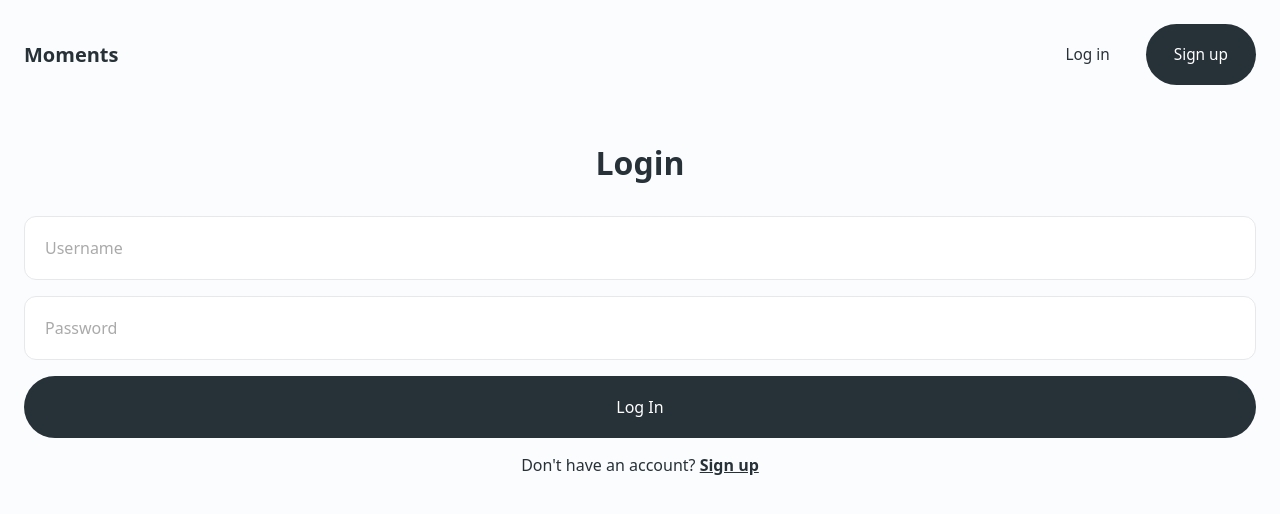
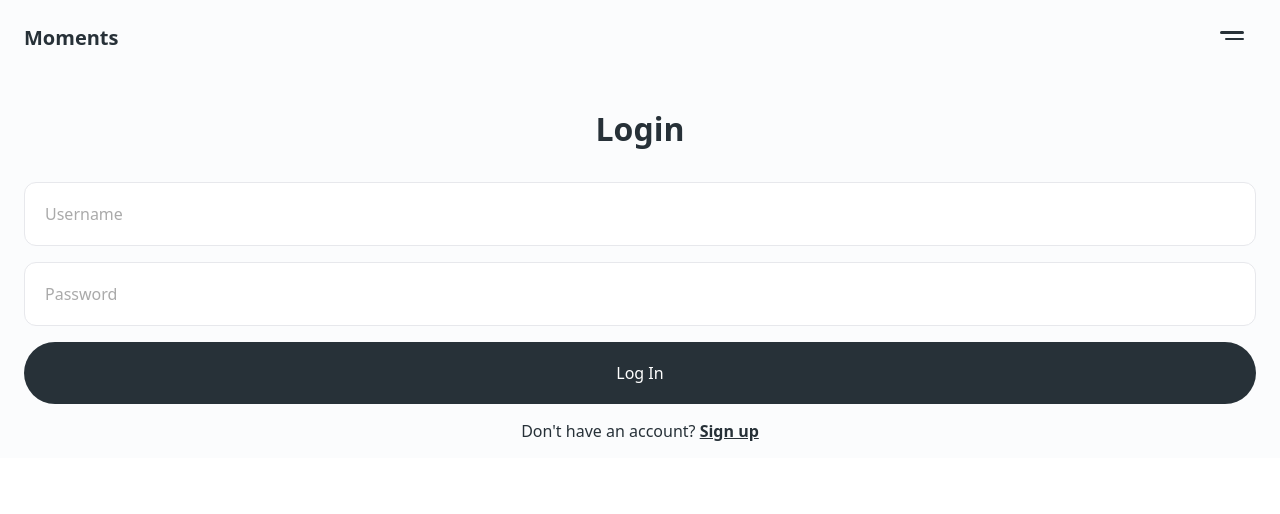
Before and after one commit to mazhugasergei/SNS.old.old, a React (Create React App) app in the folder client/: page /log-in in a window 1280 px wide. Shown: the top 514 px of the page. Built offline with nearby package versions, Linux system fonts and the light colour scheme; no server answers.

Commit message:
Create menu button

```diff
--- a/client/src/App.tsx
+++ b/client/src/App.tsx
@@ -1,8 +1,12 @@
 import { BrowserRouter, Routes, Route } from "react-router-dom"
 import axios from "axios"
+// redux
 import { useDispatch } from "react-redux"
 import { setUser } from "store/slices/userSlice"
+// components
 import Header from "components/Header"
+import Menu from "components/Menu"
+// pages
 import Home from "pages/Home/Home"
 import LogIn from "pages/LogIn/LogIn"
 import SignUp from "pages/SignUp/SignUp"
@@ -11,23 +15,21 @@ export default () => {
   const dispatch = useDispatch()
 
   // checl if logged in with valid token
-  axios.get(`${process.env.REACT_APP_API}/is-auth`, {
-    headers: {
-      "x-access-token": localStorage.getItem('x-access-token')
-    }
-  })
-    .then(res => {
-      if(res) dispatch(setUser({ _id: res.data.user_id }))
-    })
+  axios.get(`${process.env.REACT_APP_API}/is-auth`, { headers:{ "x-access-token": localStorage.getItem('x-access-token') } })
+    .then(res => { if(res) dispatch(setUser({ _id: res.data.user_id })) })
 
   return (
     <BrowserRouter>
+      <Menu />
+      <div className="content">
         <Header />
         <Routes>
           <Route path="/" element={<Home />} />
           <Route path="/log-in" element={<LogIn />} />
           <Route path="/sign-up" element={<SignUp />} />
         </Routes>
+      </div>
+      <div className="content bg-card" />
     </BrowserRouter>
   )
 }
--- a/client/src/assets/style/components/_header.scss
+++ b/client/src/assets/style/components/_header.scss
@@ -5,12 +5,11 @@ header{
 
   .logo{
     font-size: 1.25rem;
-    font-weight: 600;
+    font-weight: 700;
     margin-right: auto;
   }
 
   .account-btns{
     display: flex;
-    gap: .5rem;
   }
 }
--- /dev/null
+++ b/client/src/assets/style/components/_menu.scss
@@ -0,0 +1,57 @@
+.menu-btn{
+  cursor: pointer;
+  position: fixed;
+  top: 2.234375rem; ////
+  right: var(--wrapper-padding-inline);
+  transform: translateY(-50%);
+  z-index: 1000;
+  width: 3rem;
+  height: 3rem;
+  padding: .75rem;
+  .lines-cont{
+    width: 100%;
+    height: 100%;
+    display: flex;
+    flex-flow: column;
+    justify-content: center;
+    align-items: flex-end;
+  }
+  .line{
+    width: 100%;
+    height: 0.15rem;
+    background: $primary;
+    border-radius: 100vmax;
+    &:nth-child(1){
+      transition: transform $transition, margin $transition;
+      margin-bottom: .25rem;
+    }
+    &:nth-child(2){
+      transition: width 0s, transform $transition;
+      width: 80%;
+    }
+  }
+  &:not(.menu-opened){
+    .line{
+      &:nth-child(1){
+        transition-delay: 0s, $transition;
+      }
+      &:nth-child(2){
+        transition-delay: $transition, 0s;
+      }
+    }
+  }
+  &.menu-opened{
+    .line{
+      &:nth-child(1){
+        transform: rotate(-45deg);
+        transition-delay: $transition, 0s;
+        margin-bottom: -0.125rem;
+      }
+      &:nth-child(2){
+        width: 100%;
+        transition-delay: $transition;
+        transform: rotate(45deg);
+      }
+    }
+  }
+}
--- a/client/src/assets/style/index.css
+++ b/client/src/assets/style/index.css
@@ -4,7 +4,7 @@
   margin: 0;
 }
 
-body {
+.content {
   background: #FBFCFD;
 }
 
@@ -26,6 +26,42 @@ a {
   padding-inline: var(--wrapper-padding-inline);
 }
 
+body {
+  background: #fff;
+  overflow-y: hidden;
+}
+
+.content {
+  overflow-y: auto;
+  position: relative;
+  max-height: 100vh;
+  transition: 0.2s;
+}
+.content.menu-opened {
+  overflow-y: hidden;
+  transform: scale(0.7) translateX(70%);
+  border-radius: 2rem;
+}
+.content.menu-opened * {
+  pointer-events: none;
+}
+.content.menu-opened:not(.bg-card) {
+  border: 0.0625rem solid #e7e8ec;
+}
+.content.bg-card {
+  position: fixed;
+  top: 0;
+  z-index: -1000;
+  width: 100%;
+  height: 100%;
+  background: transparent;
+  transform: scale(0.9);
+}
+.content.bg-card.menu-opened {
+  background: rgba(0, 0, 0, 0.04);
+  transform: scale(0.6) translateX(65%);
+}
+
 button {
   background: none;
   border: none;
@@ -36,7 +72,7 @@ button {
   border-radius: 100vmax;
   font-size: 0.96rem;
   font-weight: 500;
-  padding: 1.25rem 1.75rem;
+  padding: 1rem 1.75rem;
 }
 .btn:not(.outline, .transparent) {
   background: #273138;
@@ -73,12 +109,61 @@ header {
 }
 header .logo {
   font-size: 1.25rem;
-  font-weight: 600;
+  font-weight: 700;
   margin-right: auto;
 }
 header .account-btns {
   display: flex;
-  gap: 0.5rem;
+}
+
+.menu-btn {
+  cursor: pointer;
+  position: fixed;
+  top: 2.234375rem;
+  right: var(--wrapper-padding-inline);
+  transform: translateY(-50%);
+  z-index: 1000;
+  width: 3rem;
+  height: 3rem;
+  padding: 0.75rem;
+}
+.menu-btn .lines-cont {
+  width: 100%;
+  height: 100%;
+  display: flex;
+  flex-flow: column;
+  justify-content: center;
+  align-items: flex-end;
+}
+.menu-btn .line {
+  width: 100%;
+  height: 0.15rem;
+  background: #273138;
+  border-radius: 100vmax;
+}
+.menu-btn .line:nth-child(1) {
+  transition: transform 0.2s, margin 0.2s;
+  margin-bottom: 0.25rem;
+}
+.menu-btn .line:nth-child(2) {
+  transition: width 0s, transform 0.2s;
+  width: 80%;
+}
+.menu-btn:not(.menu-opened) .line:nth-child(1) {
+  transition-delay: 0s, 0.2s;
+}
+.menu-btn:not(.menu-opened) .line:nth-child(2) {
+  transition-delay: 0.2s, 0s;
+}
+.menu-btn.menu-opened .line:nth-child(1) {
+  transform: rotate(-45deg);
+  transition-delay: 0.2s, 0s;
+  margin-bottom: -0.125rem;
+}
+.menu-btn.menu-opened .line:nth-child(2) {
+  width: 100%;
+  transition-delay: 0.2s;
+  transform: rotate(45deg);
 }
 
 main.home .posts {
--- a/client/src/assets/style/index.scss
+++ b/client/src/assets/style/index.scss
@@ -4,12 +4,14 @@
   margin: 0;
 }
 
+@import './ui/animations';
 @import './ui/colors';
 @import './ui/typography';
 @import './ui/layout';
 @import './ui/buttons';
 @import './ui/inputs';
 @import './components/header';
+@import './components/menu';
 @import './pages/home/home';
 @import './pages/home/components/post';
 @import './pages/log-in_sign-up/log-in_sign-up';
--- /dev/null
+++ b/client/src/assets/style/ui/_animations.scss
@@ -0,0 +1 @@
+$transition: .2s;
--- a/client/src/assets/style/ui/_buttons.scss
+++ b/client/src/assets/style/ui/_buttons.scss
@@ -8,7 +8,7 @@ button{
   border-radius: 100vmax;
   font-size: .96rem;
   font-weight: 500;
-  padding: 1.25rem 1.75rem;
+  padding: 1rem 1.75rem;
   &:not(.outline, .transparent){
     background: $primary;
     color: #fff;
--- a/client/src/assets/style/ui/_colors.scss
+++ b/client/src/assets/style/ui/_colors.scss
@@ -1,7 +1,7 @@
 $primary: #273138;
 $error: #E95A45;
 
-body{
+.content{
   background: #FBFCFD;
 }
 
--- a/client/src/assets/style/ui/_layout.scss
+++ b/client/src/assets/style/ui/_layout.scss
@@ -5,3 +5,35 @@
 .wrapper{
   padding-inline: var(--wrapper-padding-inline);
 }
+
+body{
+  background: #fff;
+  overflow-y: hidden;
+}
+
+.content{
+  overflow-y: auto;
+  position: relative;
+  max-height: 100vh;
+  transition: $transition;
+  &.menu-opened{
+    *{ pointer-events: none; }
+    overflow-y: hidden;
+    transform: scale(.7) translateX(70%);
+    border-radius: 2rem;
+    &:not(.bg-card){ border: $border; }
+  }
+  &.bg-card{
+    position: fixed;
+    top: 0;
+    z-index: -1000;
+    width: 100%;
+    height: 100%;
+    background: transparent;
+    transform: scale(.9);
+    &.menu-opened{
+      background: rgb(#000, .04);
+      transform: scale(.6) translateX(65%);
+    }
+  }
+}
--- a/client/src/components/Header.tsx
+++ b/client/src/components/Header.tsx
@@ -8,18 +8,18 @@ export default () => {
   return (
     <header className="wrapper">
       <Link to="/" className="logo">Moments</Link>
-      <div className="account-btns">
+      {/* <div className="account-btns">
         { is_auth ?
             <>
               <Link to="/profile" className="btn outline">Profile</Link>
             </>
           :
             <>
-              <Link to="/log-in" className="btn transparent">Log in</Link>
-              <Link to="/sign-up" className="btn">Sign up</Link>
+              <Link to="/log-in" className="btn transparent">Login</Link>
+              <Link to="/sign-up" className="btn outline">Sign up</Link>
             </>
         }
-      </div>
+      </div> */}
     </header>
   )
 }
--- /dev/null
+++ b/client/src/components/Menu.tsx
@@ -0,0 +1,30 @@
+import { useState, useEffect } from "react"
+
+export default () => {
+  const [menuOpened, setMenuOpened] = useState<boolean>(false)
+
+  const toggleMenu = () => setMenuOpened(prevState => !prevState)
+
+  useEffect(()=>{
+    const contents =  document.querySelectorAll('.content')
+    if(contents) contents.forEach(content => {
+      if(menuOpened){
+        content.addEventListener('click', toggleMenu)
+        content.classList.add('menu-opened')
+      }
+      else{
+        content.removeEventListener('click', toggleMenu)
+        content.classList.remove('menu-opened')
+      }
+    })
+  }, [menuOpened])
+
+  return (
+    <button className={`menu-btn ${menuOpened ? "menu-opened" : ""}`} onClick={toggleMenu}>
+      <div className="lines-cont">
+        <div className="line" />
+        <div className="line" />
+      </div>
+    </button>
+  )
+}
```
Also changed, not shown: 1 other file (tests, documents, lock files or other folders). Lines whose indentation alone changed are shown as unchanged.
